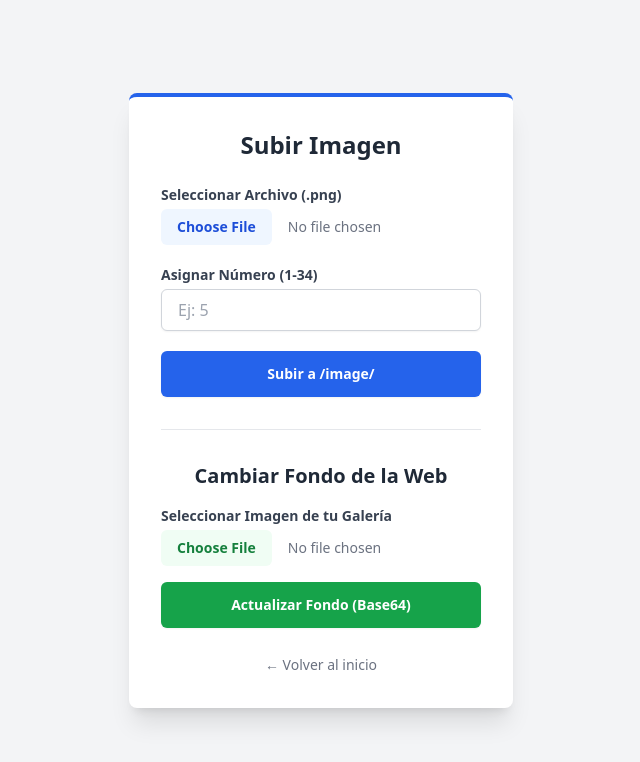
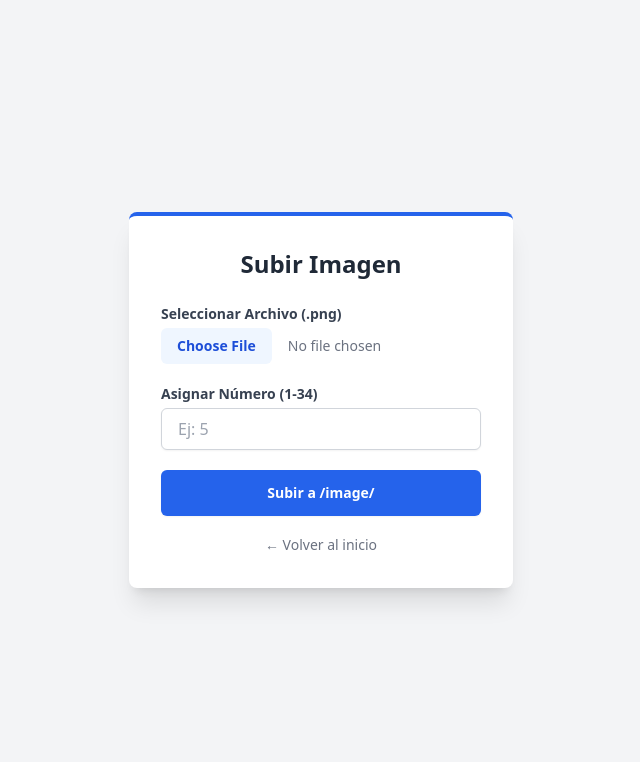
Before and after one commit to ierikcraft/Provincies-Valencia, a website: page public/admin.html in a window 1280 px wide. Shown: the whole page, without its empty margins (319-959 px from the left). Drawn offline with nearby package versions, Linux system fonts and the light colour scheme.

Commit message:
Remove background change section from admin page
Removed the section for changing the website background using Base64 images, including related HTML and JavaScript.

```diff
--- a/public/admin.html
+++ b/public/admin.html
@@ -30,72 +30,9 @@
             </button>
         </form>
 
-        <!-- NUEVA SECCIÓN PARA EL FONDO EN BASE64 -->
-        <hr class="my-8 border-gray-200">
-        <h2 class="text-xl font-bold mb-4 text-gray-800 text-center">Cambiar Fondo de la Web</h2>
-        <div class="space-y-4">
-            <div>
-                <label class="block text-sm font-semibold text-gray-700 mb-1">Seleccionar Imagen de tu Galería</label>
-                <input type="file" id="bgInput" accept="image/*"
-                       class="block w-full text-sm text-gray-500 file:mr-4 file:py-2 file:px-4 file:rounded-md file:border-0 file:text-sm file:font-semibold file:bg-green-50 file:text-green-700 hover:file:bg-green-100">
-            </div>
-            <button onclick="subirFondo()"
-                    class="w-full flex justify-center py-3 px-4 border border-transparent rounded-md shadow-sm text-sm font-bold text-white bg-green-600 hover:bg-green-700 focus:outline-none focus:ring-2 focus:ring-offset-2 focus:ring-green-500 transition-colors">
-                Actualizar Fondo (Base64)
-            </button>
-            <p id="bgStatus" class="text-sm text-center font-semibold hidden"></p>
-        </div>
-
-        <div class="mt-6 text-center">
+        <div class="mt-4 text-center">
             <a href="/" class="text-sm text-gray-500 hover:text-blue-600 transition">← Volver al inicio</a>
         </div>
     </div>
-
-    <script>
-        // Función para convertir la imagen a Base64 y enviarla al servidor
-        function subirFondo() {
-            const fileInput = document.getElementById('bgInput');
-            const status = document.getElementById('bgStatus');
-
-            if (!fileInput.files.length) {
-                status.textContent = "Por favor selecciona una imagen primero.";
-                status.className = "text-sm text-center font-semibold text-red-600 block mt-2";
-                return;
-            }
-
-            const file = fileInput.files[0];
-            const reader = new FileReader();
-
-            // Mostrar mensaje de carga
-            status.textContent = "Convirtiendo a Base64 y subiendo...";
-            status.className = "text-sm text-center font-semibold text-yellow-600 block mt-2";
-
-            reader.onload = function(e) {
-                const base64String = e.target.result; // Aquí obtenemos el Base64 de la imagen
-
-                fetch('/api/background', {
-                    method: 'POST',
-                    headers: {
-                        'Content-Type': 'application/json'
-                    },
-                    body: JSON.stringify({ background: base64String })
-                })
-                .then(res => res.json())
-                .then(data => {
-                    if(data.success) {
-                        status.textContent = "¡Fondo actualizado con éxito!";
-                        status.className = "text-sm text-center font-semibold text-green-600 block mt-2";
-                    }
-                })
-                .catch(err => {
-                    status.textContent = "Error al actualizar el fondo.";
-                    status.className = "text-sm text-center font-semibold text-red-600 block mt-2";
-                });
-            };
-
-            // Lee el archivo como una URL de datos (Base64)
-            reader.readAsDataURL(file);
-        }
-    </script>
 </body>
 </html>
```
